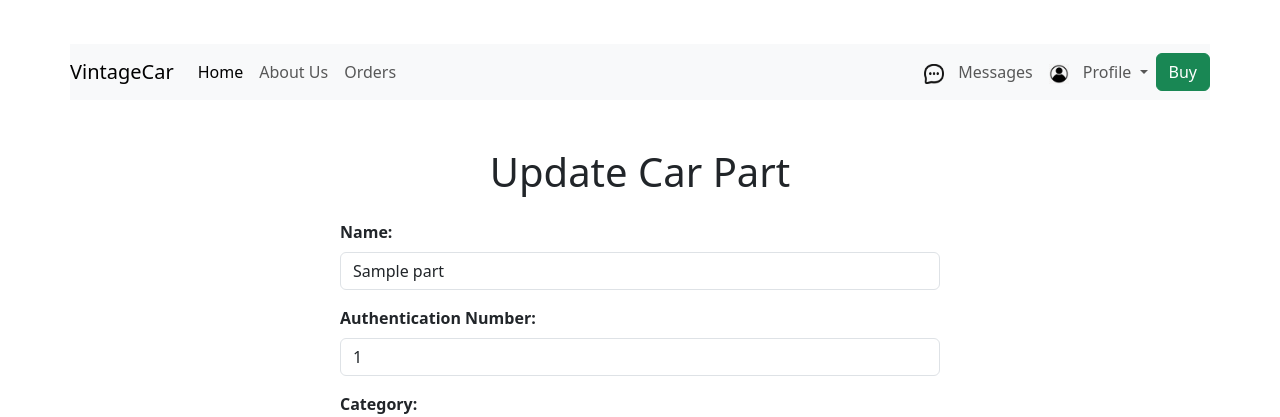
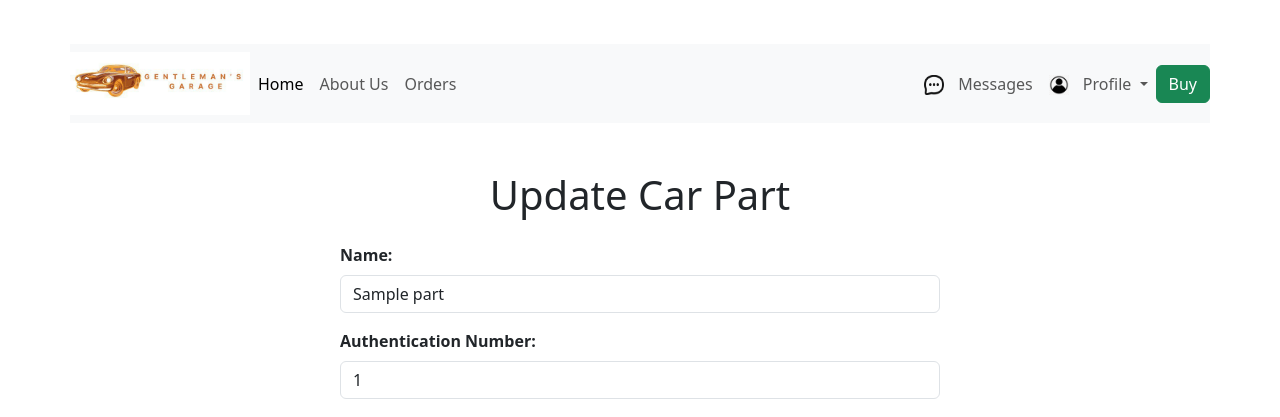
Before and after one commit to BeeeeenY/VintageCarParts, a Flask app: template templates/update.html in a window 1280 px wide. Shown: the top 417 px of the page. Run offline with Flask 3, Linux system fonts and the light colour scheme; the template is opened without the code that fills it: most values are stand-ins (such as "Sample title", 1, 10 or a date in 2020); parts of the project's set-up code (start-up, migrations or seed data) failed here and were passed over.

Commit message:
Update update.html

```diff
--- a/templates/update.html
+++ b/templates/update.html
@@ -59,7 +59,7 @@
         <!-- Navigation Bar -->
         <div class="row">
             <nav class="navbar navbar-expand-lg navbar-light bg-light w-100">
-                <span class="navbar-brand mb-0 h1">VintageCar</span>
+                <img src="{{ url_for('static', filename='logo.jpg') }}" alt="VintageCar" class="icon" width="180">
                 <button class="navbar-toggler" type="button" data-toggle="collapse" data-target="#navbarNavAltMarkup"
                         aria-controls="navbarNavAltMarkup" aria-expanded="false" aria-label="Toggle navigation">
                     <span class="navbar-toggler-icon"></span>
```
